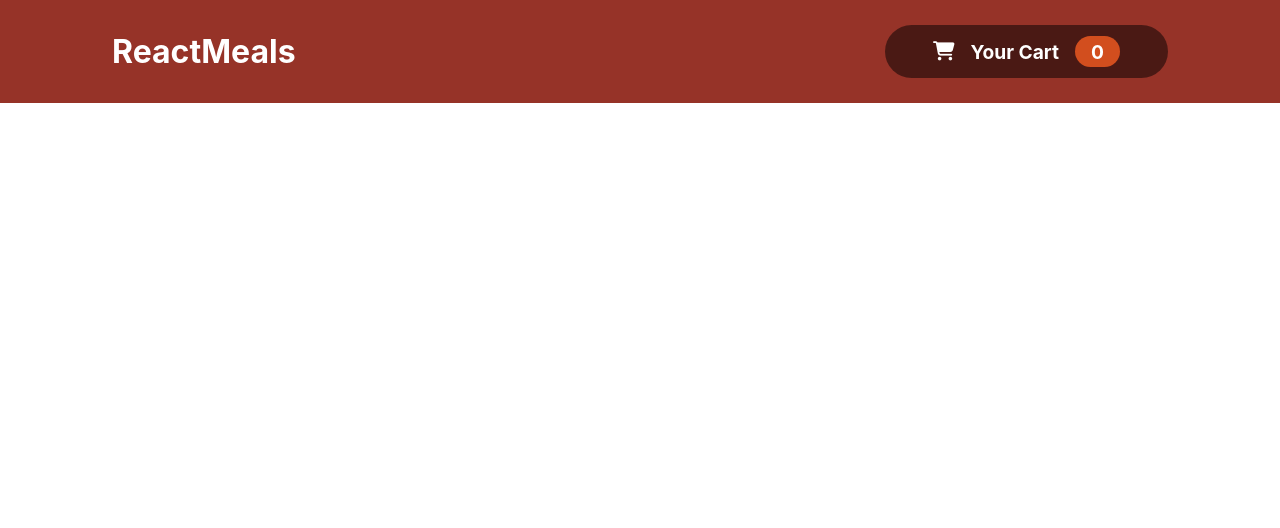
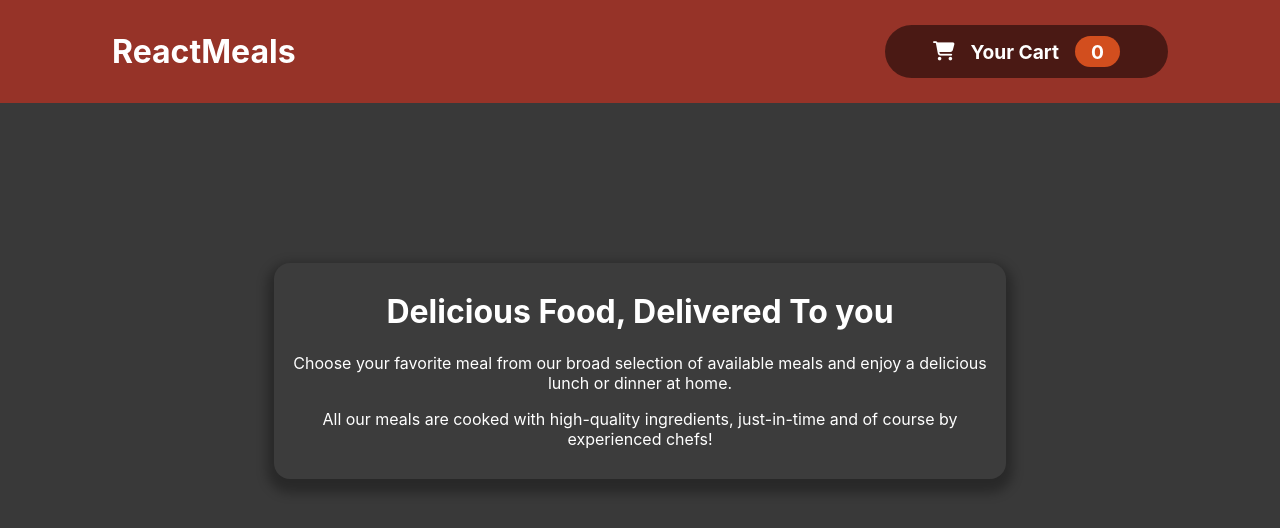
Before and after one commit to alexfotopoulos/react-meals, a React (Create React App) app: page / in a window 1280 px wide. Shown: the top 528 px of the page. Built offline with nearby package versions, Linux system fonts and the light colour scheme.

Commit message:
complete summary component

```diff
--- a/src/App.css
+++ b/src/App.css
@@ -1,3 +1,4 @@
 .App {
-
+    background-color: rgb(57,57,57);
+    height: 100vh;
 }
--- a/src/App.js
+++ b/src/App.js
@@ -1,11 +1,12 @@
-
 import './App.css';
 import Navbar from './Navbar';
+import Summary from './Summary'
 
 function App() {
   return (
     <div className="App">
       <Navbar />
+      <Summary />
     </div>
   );
 }
--- /dev/null
+++ b/src/Summary.css
@@ -0,0 +1,11 @@
+.Summary {
+    width: 700px;
+    height: 200px;
+    background-color: rgba(60,60,60);
+    color: white;
+    margin: 10rem auto;
+    border-radius: 1rem;
+    box-shadow: 0px 7px 11px 7px rgba(0,0,0,0.29);
+    text-align: center;
+    padding: .5rem 1rem;
+}
--- a/src/Summary.js
+++ b/src/Summary.js
@@ -0,0 +1,12 @@
+import React from 'react';
+import './Summary.css';
+
+export default function Summary() {
+  return (
+    <div className='Summary'>
+        <h1>Delicious Food, Delivered To you</h1>
+        <p>Choose your favorite meal from our broad selection of available meals and enjoy a delicious lunch or dinner at home.</p>
+        <p>All our meals are cooked with high-quality ingredients, just-in-time and of course by experienced chefs!</p>
+    </div>
+  )
+}
```
